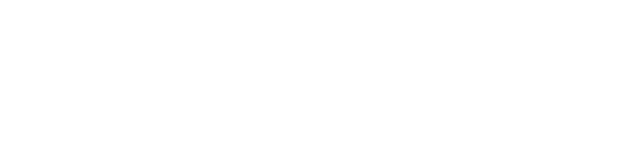
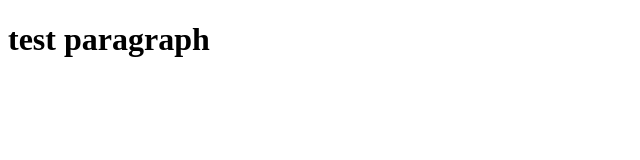
Before and after one commit to shahinurdev/first-dev, a plain HTML site: page index.html in a window 1280 px wide. Shown: the whole page, without its empty margins (0-640 px from the left). Drawn offline with Linux system fonts and the light colour scheme.

Commit message:
add 1 heder

```diff
--- a/index.html
+++ b/index.html
@@ -6,6 +6,6 @@
     <title>github</title>
 </head>
 <body>
-
+    <h1>test paragraph</h1>
 </body>
 </html>
```
Also changed, not shown: 1 other file.
